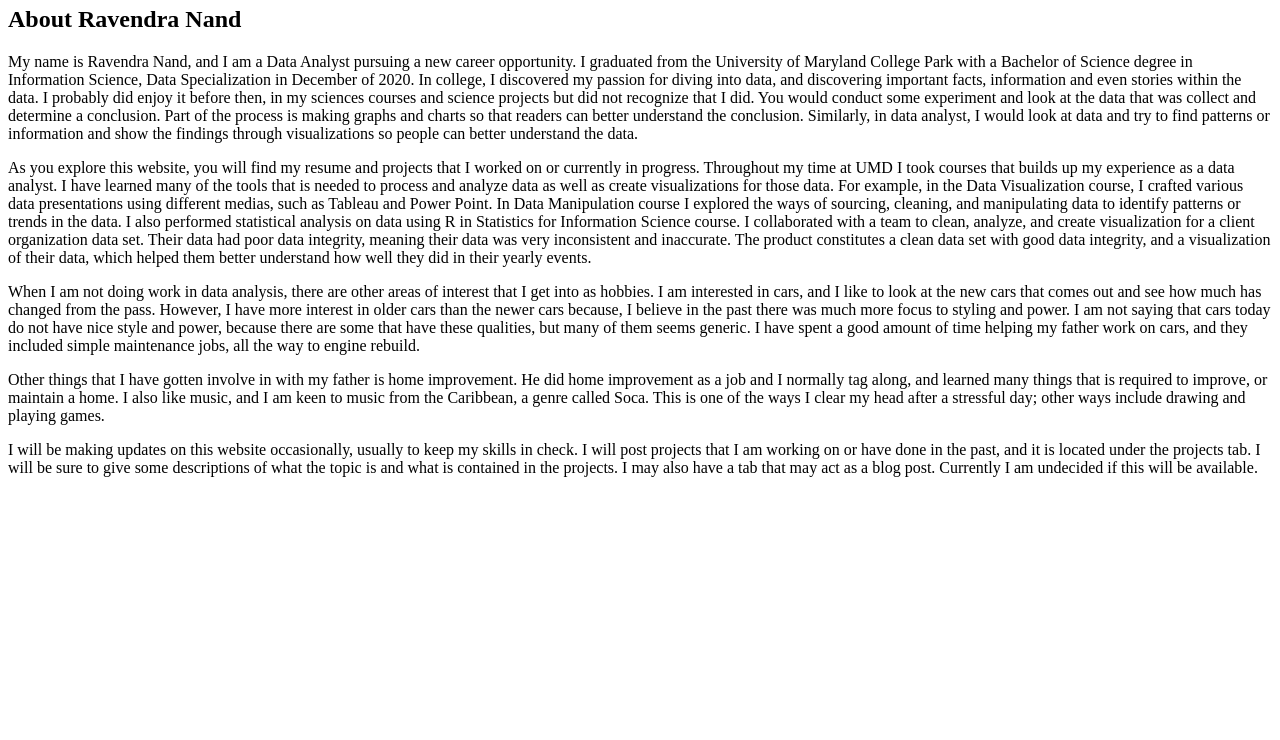
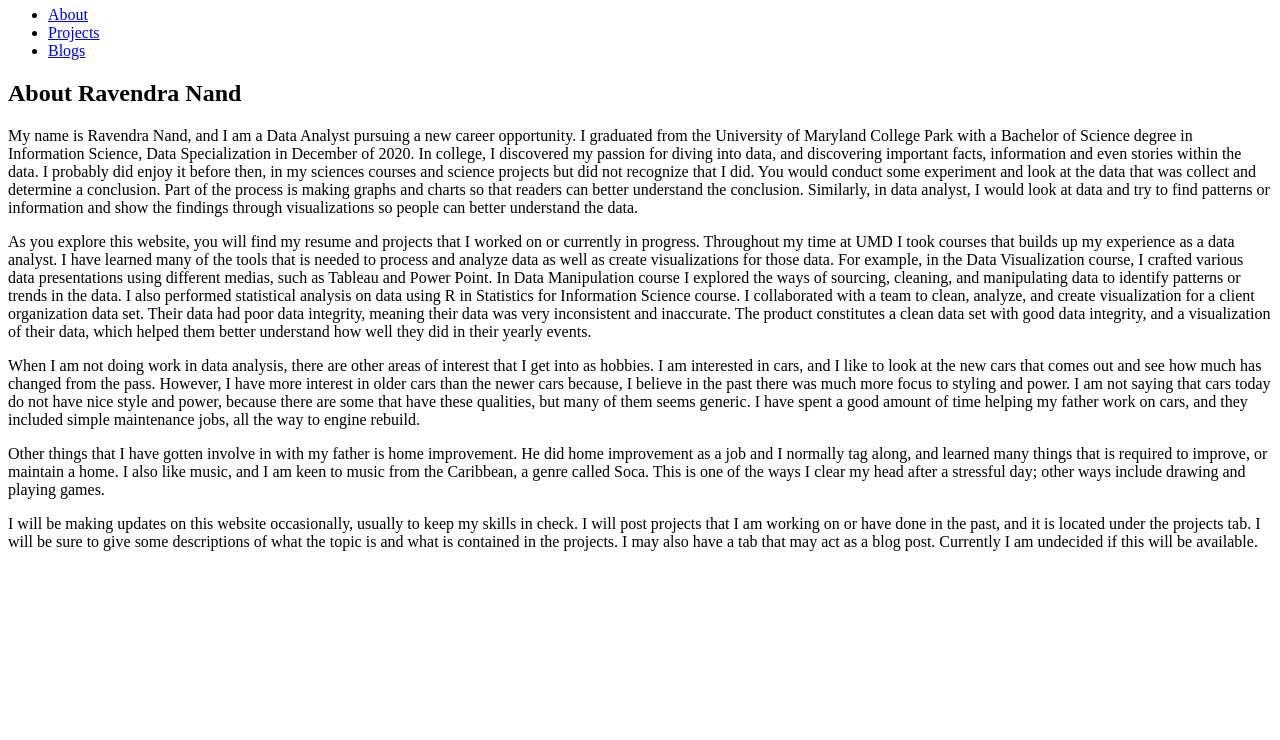
Before and after one commit to RavendraNand97/RavProjectWebsite, a website: page public/index.html in a window 1280 px wide. Shown: the part 60-800 px from the top of the page. Drawn offline with Linux system fonts and the light colour scheme.

Commit message:
Added new tabs, and wrappers

```diff
--- a/public/index.html
+++ b/public/index.html
@@ -5,8 +5,22 @@
 </head>
 
 <Body>
+    <div class="wrapper">
+        <div class="container">
+            <div class = "flex-outer">
+                <div class = "header">
                      <h1> Ravendra Nand's Portfolio</h1>
+                 </div>
 
+                 <nav class= "menu">
+                    <ul>
+                        <li> <a href="index.html" >About</a></li>
+                        <li><a href= "projects.html">Projects</a></li>
+                        <li><a href="blogpost.html">Blogs</a></li>
+                    </ul>
+                </nav>
+
+                 <div class="main">
                     <h2> About Ravendra Nand</h2>
 
                     <p>
@@ -29,5 +43,9 @@
                     <p>
                         I will be making updates on this website occasionally, usually to keep my skills in check. I will post projects that I am working on or have done in the past, and it is located under the projects tab. I will be sure to give some descriptions of what the topic is and what is contained in the projects. I may also have a tab that may act as a blog post. Currently I am undecided if this will be available.
                     </p>
+                </div>
 
+            </div>
+        </div>
+    </div>
 </Body>
```
Also changed, not shown: public/blogpost.html (added, +26 -0 lines), public/projects.html (added, +26 -0 lines), public/blogpoststyle.css (added), public/projectsstyles.css (added). Lines whose indentation alone changed are shown as unchanged.
